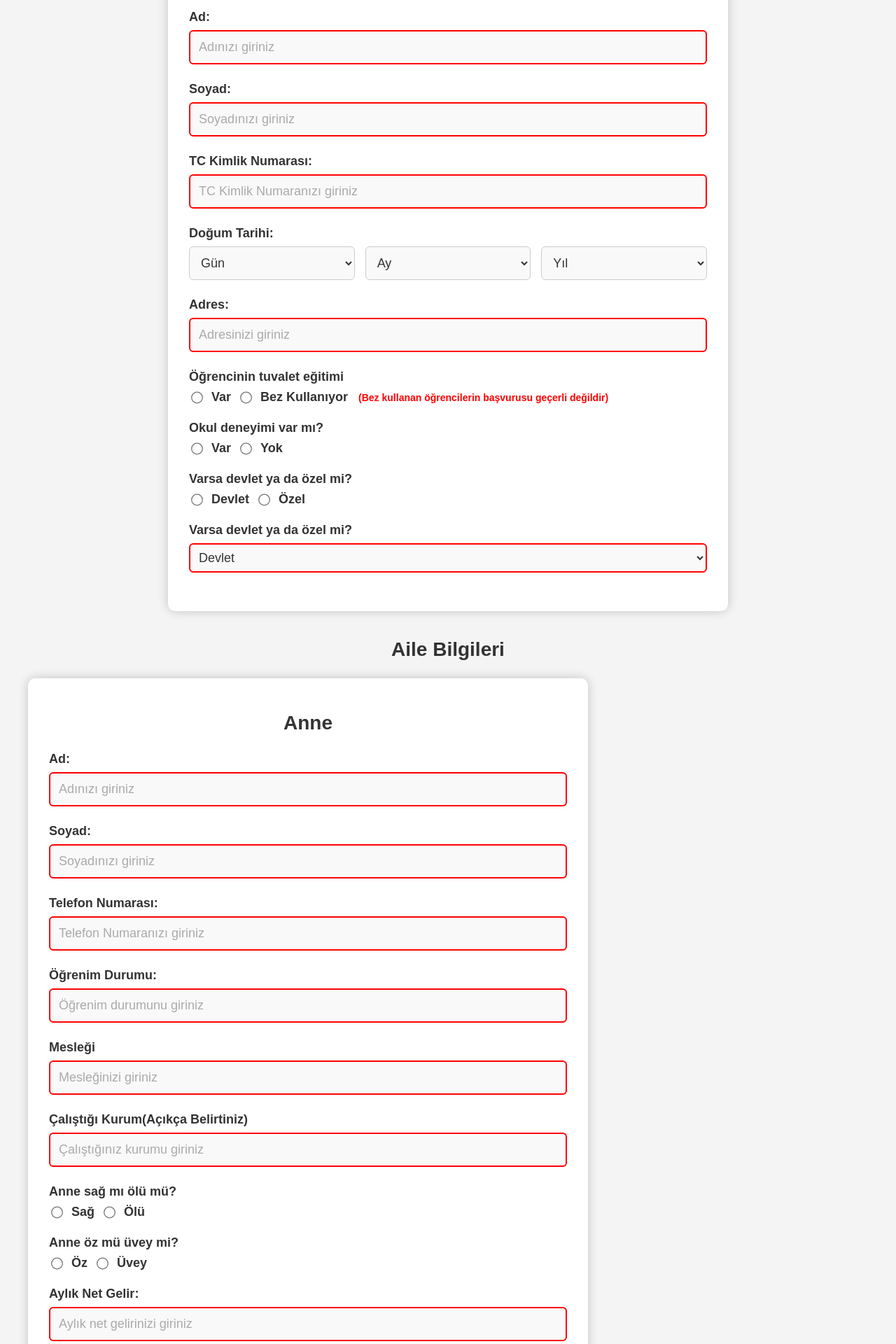
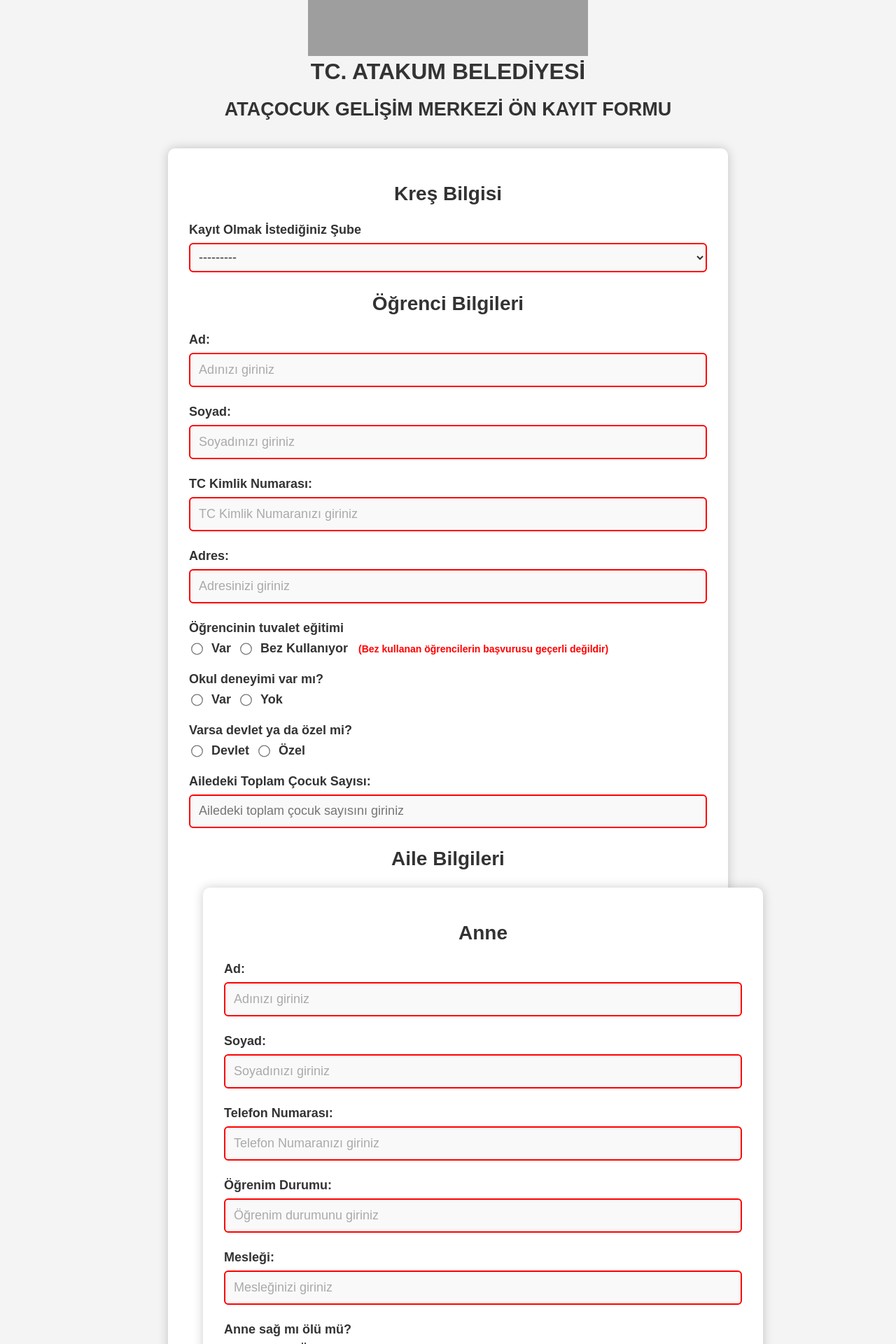
Before and after one commit to YavuzMuratt/KindergartenRegistration, a Django app: page / in a window 1280 px wide. Shown: the part 240-2160 px from the top of the page at 70% size. Run offline with Django 5.2, Linux system fonts and the light colour scheme; data comes from the database, SQL or seed files in the repository; grey boxes are pictures that could not be loaded.

Commit message:
ver 2.0 alpha beta teta omega sigma

```diff
--- a/KindergartenRegistration/urls.py
+++ b/KindergartenRegistration/urls.py
@@ -23,7 +23,7 @@
 
 urlpatterns = [
     path('admin/', admin.site.urls),
-    path('', views.ogrenci_kayit, name='register_student'),  # Root URL shows the registration form
+    path('', views.ogrenci_kayit, name='index'),  # Root URL shows the registration form
     path('success/', views.success, name='success'),  # Success page after registration
     path('assignment/', atama, name='atama'),
 ]
--- a/kindergarten_registration/forms.py
+++ b/kindergarten_registration/forms.py
@@ -1,5 +1,5 @@
 from django import forms
-from .models import Ogrenci
+from .models import Ogrenci, Kres
 
 
 class StudentForm(forms.ModelForm):
@@ -10,7 +10,7 @@
     ]
 
     okul_tecrubesi = forms.ChoiceField(choices=OKUL_TIPLERI, required=False, widget=forms.Select())
-
+    kres = forms.ModelChoiceField(queryset=Kres.objects.all(), required=True, widget=forms.Select())
     class Meta:
         model = Ogrenci
         fields = [
--- a/kindergarten_registration/views.py
+++ b/kindergarten_registration/views.py
@@ -3,6 +3,8 @@
 from django.contrib.admin.views.decorators import staff_member_required
 from django.contrib import messages
 from django.shortcuts import render, redirect
+from django.views.decorators.csrf import csrf_exempt
+
 from .forms import StudentForm
 from .models import Ogrenci, Kres
 
@@ -38,7 +40,11 @@
     }
     return render(request, 'assignment.html', context)
 
+def show_kres(request):
+    kresler = Kres.objects.all()  # Kres modelindeki tüm kayıtları al
+    return render(request, 'index.html', {'kresler': kresler})
 
+@csrf_exempt
 def ogrenci_kayit(request):
     if request.method == 'POST':
         form = StudentForm(request.POST)
--- a/static/style.css
+++ b/static/style.css
@@ -85,7 +85,7 @@
 }
 
 input[type="number"] {
-    height: 48px; /* Adjust this value to match the height of other input fields */
+    height: 48px;
 }
 
 .radio-group {
@@ -176,13 +176,13 @@
 
 #error-message {
     color: red;
-    visibility: hidden; /* Başlangıçta gizli */
+    visibility: hidden;
     font-weight: bold;
     margin-top: 10px;
 }
 
 #error-message.visible {
-    visibility: visible; /* Hata durumunda görünür */
+    visibility: visible;
 }
 
 .submit-button {
@@ -195,17 +195,17 @@
     cursor: not-allowed;
 }
 
-/* Geçerli olan (dolu) alanlar için yeşil çerçeve */
+
 input.valid, select.valid {
     border: 2px solid green;
 }
 
-/* Geçersiz olan (boş) alanlar için kırmızı çerçeve */
+
 input.invalid, select.invalid {
     border: 3px solid red;
 }
 
-/* Başlangıçta tüm alanların normal çerçevesi */
+
 input, select {
     border: 2px solid red;
     padding: 8px;
--- a/templates/index.html
+++ b/templates/index.html
@@ -1,314 +1,235 @@
+{% load static %}
+
 <!DOCTYPE html>
 <html lang="tr">
 <head>
     <meta charset="UTF-8">
     <meta name="viewport" content="width=device-width, initial-scale=1.0">
     <title>atacocuk</title>
-    <link rel="stylesheet" href="../static/style.css">
+    <link rel="stylesheet" href="{% static 'style.css' %}">
 </head>
 <body>
 
     <header class="header">
-        <!-- <img src="images/logo.jpg"> -->
+        <img src="{% static 'logo.jpg' %}">
         <h1 class="main-title">TC. ATAKUM BELEDİYESİ</h1>
         <h2 class="main-title2">ATAÇOCUK GELİŞİM MERKEZİ ÖN KAYIT FORMU</h2>
     </header>
 
-    <!-- İlk container -->
     <div class="container">
+        <h1>Kreş Bilgisi</h1>
+        <form action="{% url 'index' %}" method="post">
+            {% csrf_token %}
+            <div class="form-group">
+                <label for="kres">Kayıt Olmak İstediğiniz Şube</label>
+                {{ form.kres }}
+            </div>
+
             <h1>Öğrenci Bilgileri</h1>
-        <form action="#" method="post">
 
             <div class="form-group">
-                <label for="firstName">Ad:</label>
-                <input type="text" id="firstName" name="firstName" placeholder="Adınızı giriniz" required>
+                <label for="isim">Ad:</label>
+                <input type="text" id="isim" name="isim" placeholder="Adınızı giriniz" required>
             </div>
 
             <div class="form-group">
-                <label for="lastName">Soyad:</label>
-                <input type="text" id="lastName" name="lastName" placeholder="Soyadınızı giriniz" required>
+                <label for="soyisim">Soyad:</label>
+                <input type="text" id="soyisim" name="soyisim" placeholder="Soyadınızı giriniz" required>
             </div>
 
             <div class="form-group">
-                <label for="tcNumber">TC Kimlik Numarası:</label>
-                <input type="text" id="tcNumber" name="tcNumber" placeholder="TC Kimlik Numaranızı giriniz"
+                <label for="tc_no">TC Kimlik Numarası:</label>
+                <input type="text" id="tc_no" name="tc_no" placeholder="TC Kimlik Numaranızı giriniz"
                        required maxlength="11" pattern="\d{11}" title="TC Kimlik Numarası 11 haneli bir sayı olmalıdır."
                        oninput="this.value=this.value.replace(/[^0-9]/g,'');">
             </div>
 
             <div class="form-group">
-                <label for="birthDate">Doğum Tarihi:</label>
-                <div class="date-group">
-                    <select id="day" name="day" required>
-                        <option value="" disabled selected>Gün</option>
-
-                        <script>
-                            for (let i = 1; i <= 31; i++) {
-                                document.write('<option value="' + i + '">' + i + '</option>');
-                            }
-                        </script>
-                    </select>
-
-                    <select id="month" name="month" required>
-                        <option value="" disabled selected>Ay</option>
-
-                        <option value="01">Ocak</option>
-                        <option value="02">Şubat</option>
-                        <option value="03">Mart</option>
-                        <option value="04">Nisan</option>
-                        <option value="05">Mayıs</option>
-                        <option value="06">Haziran</option>
-                        <option value="07">Temmuz</option>
-                        <option value="08">Ağustos</option>
-                        <option value="09">Eylül</option>
-                        <option value="10">Ekim</option>
-                        <option value="11">Kasım</option>
-                        <option value="12">Aralık</option>
-                    </select>
-
-                    <select id="year" name="year" required>
-                        <option value="" disabled selected>Yıl</option>
-
-                        <script>
-                            let currentYear = new Date().getFullYear();
-                            for (let i = currentYear; i >= 1900; i--) {
-                                document.write('<option value="' + i + '">' + i + '</option>');
-                            }
-                        </script>
-                    </select>
-                </div>
-            </div>
-
-            <div class="form-group">
-                <label for="tcNumber">Adres:</label>
-                <input type="text" id="address" name="adresss" placeholder="Adresinizi giriniz" required>
+                <label for="adres">Adres:</label>
+                <input type="text" id="adres" name="adres" placeholder="Adresinizi giriniz" required>
             </div>
 
             <div class="form-group">
                 <label>Öğrencinin tuvalet eğitimi</label>
                 <div class="radio-group">
-                    <input type="radio" id="toiletYes" name="tuvalet" value="yes" required>
-                    <label for="toiletYes">Var</label>
-                    <input type="radio" id="toiletNo" name="tuvalet" value="no" required>
-                    <label for="toiletNo">Bez Kullanıyor <span class="warning">(Bez kullanan öğrencilerin başvurusu geçerli değildir)</span></label>
+                    <input type="radio" id="tuvaletEgitimiYes" name="tuvalet_egitimi" value="True" required>
+                    <label for="tuvaletEgitimiYes">Var</label>
+                    <input type="radio" id="tuvaletEgitimiNo" name="tuvalet_egitimi" value="False" required>
+                    <label for="tuvaletEgitimiNo">Bez Kullanıyor <span class="warning">(Bez kullanan öğrencilerin başvurusu geçerli değildir)</span></label>
                 </div>
             </div>
 
             <div class="form-group">
                 <label>Okul deneyimi var mı?</label>
                 <div class="radio-group">
-                    <input type="radio" id="schoolYes" name="okul1" value="yes" required>
-                    <label for="schoolYes">Var</label>
-                    <input type="radio" id="schoolNo" name="okul1" value="no" required>
-                    <label for="schoolNo">Yok</label>
+                    <input type="radio" id="okulEvet" name="okul_tecrubesi" value="Devlet" required>
+                    <label for="okulEvet">Var</label>
+                    <input type="radio" id="okulHayir" name="okul_tecrubesi" value="None" required>
+                    <label for="okulHayir">Yok</label>
                 </div>
             </div>
 
             <div class="form-group">
                 <label>Varsa devlet ya da özel mi?</label>
                 <div class="radio-group">
-                    <input type="radio" id="devlet" name="okul2" value="yes" required>
+                    <input type="radio" id="devlet" name="devlet_ozel" value="Devlet" required>
                     <label for="devlet">Devlet</label>
-                    <input type="radio" id="ozel" name="okul2" value="no" required>
+                    <input type="radio" id="ozel" name="devlet_ozel" value="Özel" required>
                     <label for="ozel">Özel</label>
                 </div>
             </div>
 
             <div class="form-group">
-                <label for="question1">Varsa devlet ya da özel mi?</label>
-                <select id="question1" name="question1">
-                    <option value="devlet">Devlet</option>
-                    <option value="ozel">Özel</option>
-                </select>
+                <label for="kardes_sayisi">Ailedeki Toplam Çocuk Sayısı:</label>
+                <input type="number" id="kardes_sayisi" name="kardes_sayisi" min="0" placeholder="Ailedeki toplam çocuk sayısını giriniz" required>
             </div>
 
-
-        </form>
-
-    </div>
             <h1>Aile Bilgileri</h1>
-    <div  class="container2">
 
             <div class="container">
                 <h1>Anne</h1>
-            <form action="#" method="post">
 
                 <div class="form-group">
-                    <label for="firstName2">Ad:</label>
-                    <input type="text" id="firstName2" name="firstName2" placeholder="Adınızı giriniz" required>
+                    <label for="anne_isim">Ad:</label>
+                    <input type="text" id="anne_isim" name="anne_isim" placeholder="Adınızı giriniz" required>
                 </div>
 
                 <div class="form-group">
-                    <label for="lastName2">Soyad:</label>
-                    <input type="text" id="lastName2" name="lastName2" placeholder="Soyadınızı giriniz" required>
+                    <label for="anne_soyisim">Soyad:</label>
+                    <input type="text" id="anne_soyisim" name="anne_soyisim" placeholder="Soyadınızı giriniz" required>
                 </div>
 
                 <div class="form-group">
-                    <label for="phoneNumber">Telefon Numarası:</label>
-                    <input type="text" id="phoneNumber" name="phoneNumber" placeholder="Telefon Numaranızı giriniz"
+                    <label for="anne_telefon">Telefon Numarası:</label>
+                    <input type="text" id="anne_telefon" name="anne_telefon" placeholder="Telefon Numaranızı giriniz"
                            required maxlength="11" pattern="\d{11}" title="Telefon Numarası 11 haneli bir sayı olmalıdır."
                            oninput="this.value=this.value.replace(/[^0-9]/g,'');">
                 </div>
 
-
                 <div class="form-group">
-                    <label for="question2_1">Öğrenim Durumu:</label>
-                    <input type="text" id="question2_1" name="question2_1" placeholder="Öğrenim durumunu giriniz" required>
+                    <label for="anne_egitim">Öğrenim Durumu:</label>
+                    <input type="text" id="anne_egitim" name="anne_egitim" placeholder="Öğrenim durumunu giriniz" required>
                 </div>
 
                 <div class="form-group">
-                    <label for="question2_2">Mesleği</label>
-                    <input type="text" id="question2_2" name="question2_2" placeholder="Mesleğinizi giriniz" required>
-                </div>
-
-                <div class="form-group">
-                    <label for="question2_3">Çalıştığı Kurum(Açıkça Belirtiniz)</label>
-                    <input type="text" id="question2_3" name="question2_3" placeholder="Çalıştığınız kurumu giriniz" required>
+                    <label for="anne_meslek">Mesleği:</label>
+                    <input type="text" id="anne_meslek" name="anne_meslek" placeholder="Mesleğinizi giriniz" required>
                 </div>
 
                 <div class="form-group">
                     <label>Anne sağ mı ölü mü?</label>
                     <div class="radio-group">
-                        <input type="radio" id="anneSag" name="question2_4" value="sag" required>
-                        <label for="anneSag">Sağ</label>
-                        <input type="radio" id="anneOlu" name="question2_4" value="olu" required>
-                        <label for="anneOlu">Ölü</label>
+                        <input type="radio" id="anne_sag" name="anne_yasiyor" value="True" required>
+                        <label for="anne_sag">Sağ</label>
+                        <input type="radio" id="anne_olu" name="anne_yasiyor" value="False" required>
+                        <label for="anne_olu">Ölü</label>
                     </div>
                 </div>
 
                 <div class="form-group">
                     <label>Anne öz mü üvey mi?</label>
                     <div class="radio-group">
-                        <input type="radio" id="anneOz" name="question2_5" value="oz" required>
-                        <label for="anneOz">Öz</label>
-                        <input type="radio" id="anneUvey" name="question2_5" value="uvey" required>
-                        <label for="anneUvey">Üvey</label>
+                        <input type="radio" id="anne_oz" name="anne_oz" value="True" required>
+                        <label for="anne_oz">Öz</label>
+                        <input type="radio" id="anne_uvey" name="anne_oz" value="False" required>
+                        <label for="anne_uvey">Üvey</label>
                     </div>
                 </div>
 
                 <div class="form-group">
-                    <label for="anneGelir">Aylık Net Gelir:</label>
-                    <input type="text" id="anneGelir" name="anneGelir" placeholder="Aylık net gelirinizi giriniz"
+                    <label for="anne_maas">Aylık Net Gelir:</label>
+                    <input type="text" id="anne_maas" name="anne_maas" placeholder="Aylık net gelirinizi giriniz"
                            required pattern="\d*" title="Lütfen sadece sayılar giriniz."
                            oninput="this.value=this.value.replace(/[^0-9]/g,'');">
                 </div>
+            </div>
 
-        </div>
             <div class="container">
                 <h1>Baba</h1>
-            <form action="#" method="post">
 
                 <div class="form-group">
-                    <label for="firstName3">Ad:</label>
-                    <input type="text" id="firstName3" name="firstName3" placeholder="Adınızı giriniz" required>
+                    <label for="baba_isim">Ad:</label>
+                    <input type="text" id="baba_isim" name="baba_isim" placeholder="Adınızı giriniz" required>
                 </div>
 
                 <div class="form-group">
-                    <label for="lastName3">Soyad:</label>
-                    <input type="text" id="lastName3" name="lastName3" placeholder="Soyadınızı giriniz" required>
+                    <label for="baba_soyisim">Soyad:</label>
+                    <input type="text" id="baba_soyisim" name="baba_soyisim" placeholder="Soyadınızı giriniz" required>
                 </div>
 
                 <div class="form-group">
-                    <label for="phoneNumber2">Telefon Numarası:</label>
-                    <input type="text" id="phoneNumber2" name="phoneNumber2" placeholder="Telefon Numaranızı giriniz"
+                    <label for="baba_telefon">Telefon Numarası:</label>
+                    <input type="text" id="baba_telefon" name="baba_telefon" placeholder="Telefon Numaranızı giriniz"
                            required maxlength="11" pattern="\d{11}" title="Telefon Numarası 11 haneli bir sayı olmalıdır."
                            oninput="this.value=this.value.replace(/[^0-9]/g,'');">
                 </div>
 
-
                 <div class="form-group">
-                    <label for="question3_1">Öğrenim Durumu:</label>
-                    <input type="text" id="question3_1" name="question3_1" placeholder="Öğrenim durumunu giriniz" required>
+                    <label for="baba_egitim">Öğrenim Durumu:</label>
+                    <input type="text" id="baba_egitim" name="baba_egitim" placeholder="Öğrenim durumunu giriniz" required>
                 </div>
 
                 <div class="form-group">
-                    <label for="question3_2">Mesleği</label>
-                    <input type="text" id="question3_2" name="question3_2" placeholder="Mesleğinizi giriniz" required>
+                    <label for="baba_meslek">Mesleği:</label>
+                    <input type="text" id="baba_meslek" name="baba_meslek" placeholder="Mesleğinizi giriniz" required>
                 </div>
 
                 <div class="form-group">
-                    <label for="question3_3">Çalıştığı Kurum(Açıkça Belirtiniz)</label>
-                    <input type="text" id="question3_3" name="question3_3" placeholder="Çalıştığınız kurumu giriniz" required>
-                </div>
-
-                <div class="form-group">
-                    <label>Baba sağ mı ölü mü?</label>
+                    <label>Anne sağ mı ölü mü?</label>
                     <div class="radio-group">
-                        <input type="radio" id="babaSag" name="question3_4" value="sag" required>
-                        <label for="babaSag">Sağ</label>
-                        <input type="radio" id="babaOlu" name="question3_4" value="olu" required>
-                        <label for="babaOlu">Ölü</label>
+                        <input type="radio" id="baba_sag" name="baba_yasiyor" value="True" required>
+                        <label for="baba_sag">Sağ</label>
+                        <input type="radio" id="baba_olu" name="baba_yasiyor" value="False" required>
+                        <label for="baba_olu">Ölü</label>
                     </div>
                 </div>
 
                 <div class="form-group">
                     <label>Baba öz mü üvey mi?</label>
                     <div class="radio-group">
-                        <input type="radio" id="babaOz" name="question3_5" value="oz" required>
-                        <label for="babaOz">Öz</label>
-                        <input type="radio" id="babaUvey" name="question3_5" value="uvey" required>
-                        <label for="babaUvey">Üvey</label>
+                        <input type="radio" id="baba_oz" name="baba_oz" value="True" required>
+                        <label for="baba_oz">Öz</label>
+                        <input type="radio" id="baba_uvey" name="baba_oz" value="False" required>
+                        <label for="baba_uvey">Üvey</label>
                     </div>
                 </div>
 
                 <div class="form-group">
-                    <label for="babaGelir">Aylık Net Gelir:</label>
-                    <input type="text" id="babaGelir" name="babaGelir" placeholder="Aylık net gelirinizi giriniz"
+                    <label for="baba_maas">Aylık Net Gelir:</label>
+                    <input type="text" id="baba_maas" name="baba_maas" placeholder="Aylık net gelirinizi giriniz"
                            required pattern="\d*" title="Lütfen sadece sayılar giriniz."
                            oninput="this.value=this.value.replace(/[^0-9]/g,'');">
                 </div>
-
-        </div>
-    </div>
-    <div class="container">
-        <div class="form-group">
-            <label for="siblings">Ailedeki Toplam Çocuk Sayısı:</label>
-            <input type="number" id="siblings" name="siblings" min="0" placeholder="Ailedeki toplam çocuk sayısını giriniz" required>
             </div>
 
+            <div class="container">
+                <h1>Diğer Bilgiler</h1>
+
                 <div class="form-group">
-            <label>İkamet Edilen Konut:</label>
+                    <label for="adres">Ev Sahibi mi:</label>
                     <div class="radio-group">
-                <input type="radio" id="evKira" name="question4_1" value="kira" required>
-                <label for="evKira">Kira</label>
-                <input type="radio" id="evSahibi" name="question4_1" value="evSahibi" required>
-                <label for="evSahibi">Ev Sahibi</label>
+                        <input type="radio" id="ev_sahibi" name="ev_sahibi" value="True" required>
+                        <label for="ev_sahibi">Evet</label>
+                        <input type="radio" id="ev_kiraci" name="ev_sahibi" value="False" required>
+                        <label for="ev_kiraci">Hayır</label>
                     </div>
                 </div>
 
                 <div class="form-group">
-            <label>Anne Baba Birliktelik:</label>
+                    <label>Anne ve Baba Birlikte mi Yaşıyor?</label>
                     <div class="radio-group">
-                <input type="radio" id="evli" name="question4_2" value="evli" required>
-                <label for="evli">Evli</label>
-                <input type="radio" id="ayri" name="question4_2" value="ayri" required>
-                <label for="ayri">Ayrı</label>
+                        <input type="radio" id="birlikte" name="birlikte" value="True" required>
+                        <label for="birlikte">Evet</label>
+                        <input type="radio" id="ayri" name="birlikte" value="False" required>
+                        <label for="ayri">Hayır</label>
                     </div>
                 </div>
             </div>
 
-        </form>
-    </div>
-
-    <div class="form-group checkbox-label">
-        <input type="checkbox" id="agreement" name="agreement" required>
-        <label for="agreement">Yukarıda yapılacak sıralamada kesin kayda hak kazanmanız durumunda her iki ebeveyinden de güncel maaş bordrosu talep edilecektir. Tarafımca yukarıda vermiş olduğum bilgilerin doğruluğunu ve bilgilerin hatalı olması durumunda doğacak yükümlülüğü kabul ediyorum.</label>
-    </div>
-
-    <p id="error-message" class="visible">Lütfen tüm soruları cevaplayınız.</p>
-
-    <div id="agreement-message" style="color: red; display: none;">Lütfen sözleşmeyi kabul ediniz.</div>
-
-
-    <div class="submit-button">
-        <button type="submit" id="submitButton" disabled>Gönder</button>
+            <div class="form-group">
+                <input type="submit" value="Gönder">
             </div>
         </form>
     </div>
-    <footer>
-        Atakum Belediyesi
-    </footer>
-
-    <script src="../static/script.js"></script>
 </body>
 </html>
--- a/templates/success.html
+++ b/templates/success.html
@@ -12,7 +12,7 @@
         <div class="success-message">
             <h1>🎉 Registration Successful!</h1>
             <p>Your registration was completed successfully. Thank you for registering with us!</p>
-            <a href="{% url 'register_student' %}" class="button">Return to Main Page</a>
+            <a href="{% url 'index' %}" class="button">Return to Main Page</a>
         </div>
     </div>
 </body>
```
Also changed, not shown: static/styles.css (deleted, +0 -80 lines). Lines whose indentation alone changed are shown as unchanged.
